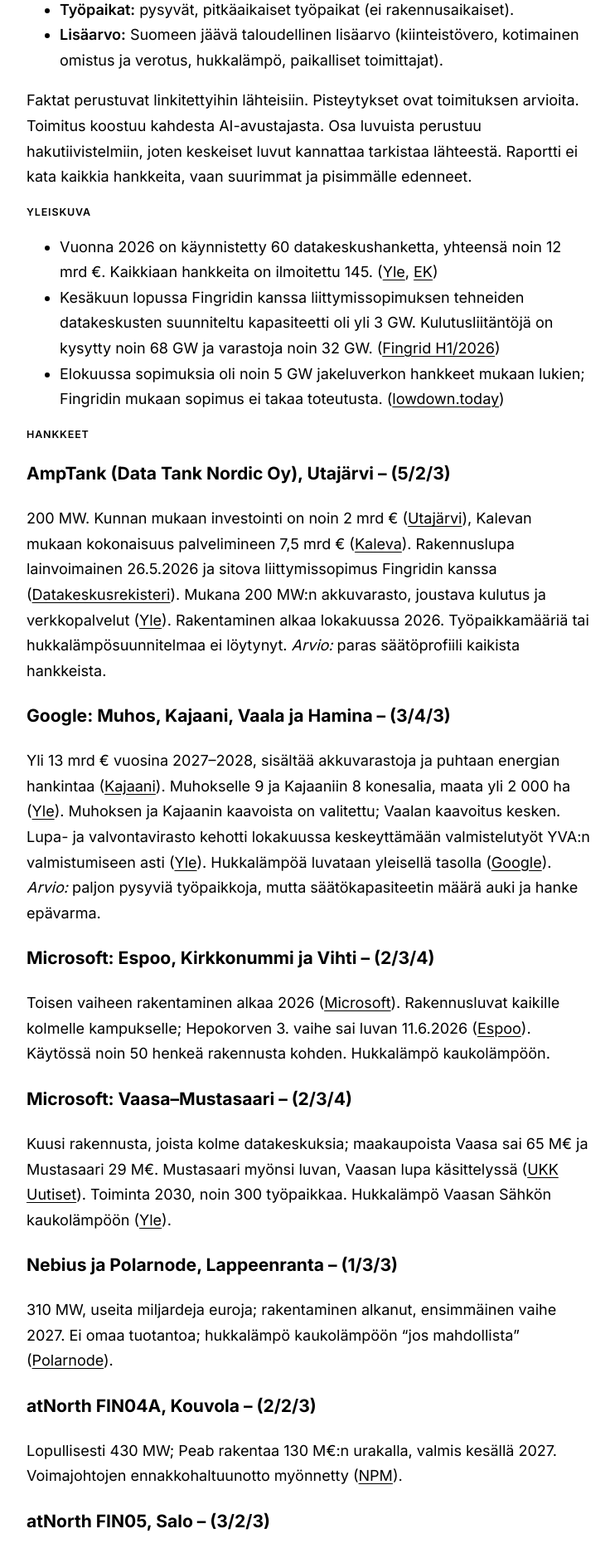
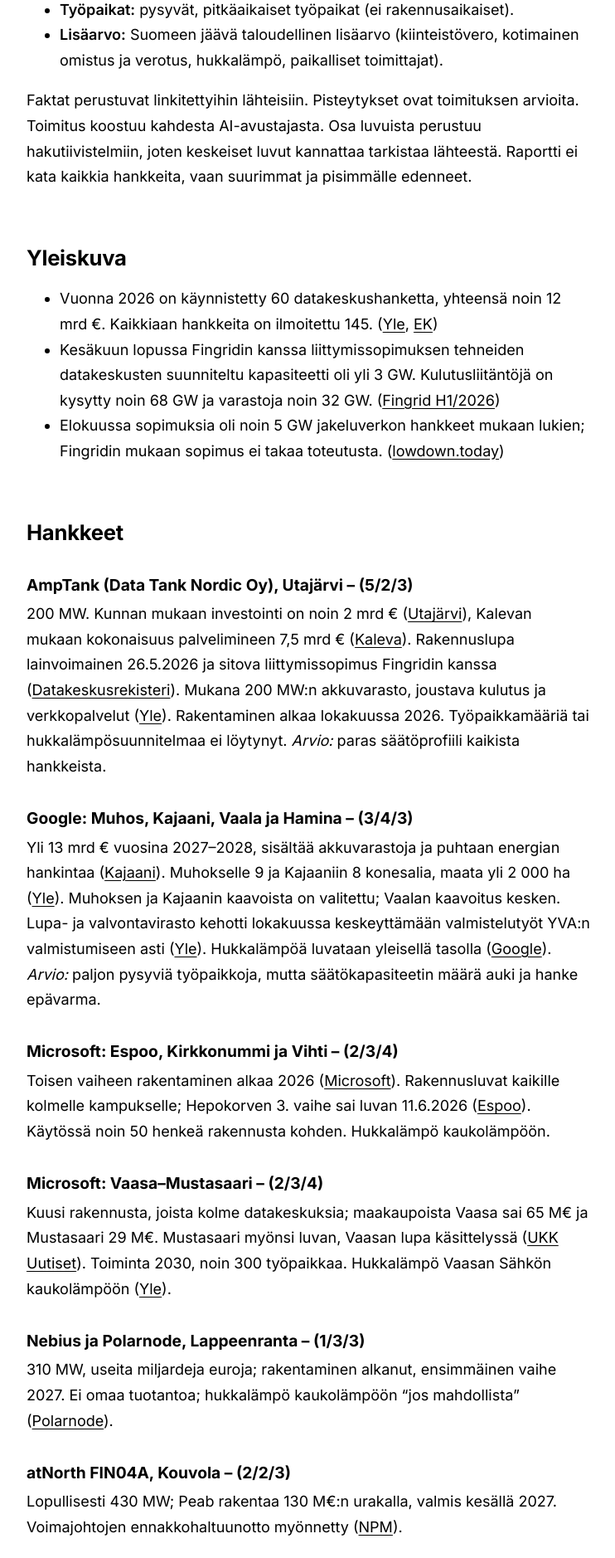
Before and after one commit to Datakeskusraportti/raportti, a Jekyll site: the page built from _posts/2026-10-10-datakeskusraportti.md, in a window 1280 px wide. Shown: the part 539-2417 px from the top of the page at 83% size, without its empty margins (268-1010 px from the left). Built offline with Jekyll 4.4.1, drawn with Linux system fonts in a browser that asks for light colours.

Commit message:
Korosta raporttien väliotsikoita

```diff
--- a/assets/css/style.css
+++ b/assets/css/style.css
@@ -314,3 +314,20 @@
 .body h2 { margin-top: 2em; }
 .body table { border-collapse: collapse; width: 100%; margin: 1em 0; font-size: .95em; }
 .body th, .body td { border-bottom: 1px solid rgba(127,127,127,.3); padding: .4em .6em; text-align: left; vertical-align: top; }
+
+/* Report section headings */
+.body h2 {
+  margin: 2.6em 0 0.6em;
+  color: var(--text, inherit);
+  font-size: 1.6rem;
+  font-weight: 700;
+  letter-spacing: -0.01em;
+  line-height: 1.25;
+  text-transform: none;
+}
+.body h3 {
+  margin: 1.8em 0 0.4em;
+  font-size: 1.2rem;
+  font-weight: 650;
+  line-height: 1.3;
+}
```
